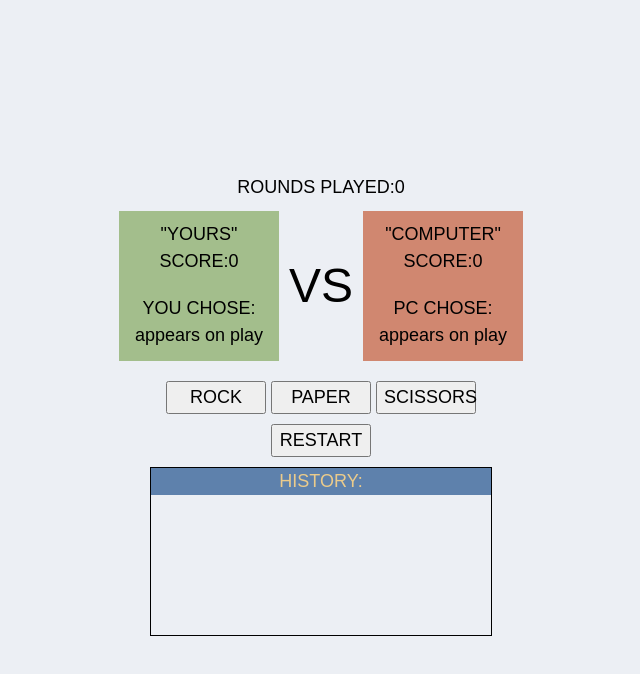
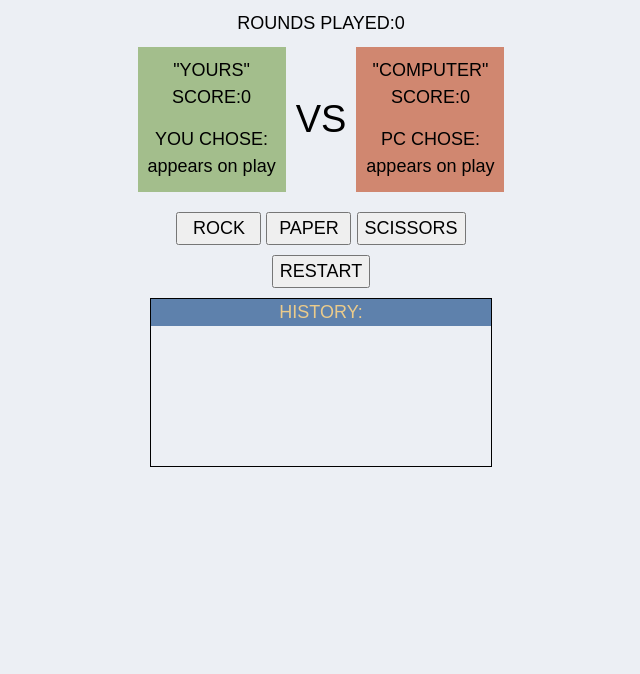
Before and after one commit to dkumza/rock-paper-scissors, a plain HTML site: page index.html in a window 1280 px wide. Shown: the whole page, without its empty margins (319-959 px from the left). Drawn offline with Linux system fonts and the light colour scheme; a web font is replaced by a local one.

Commit message:
styling fix

```diff
--- a/style.css
+++ b/style.css
@@ -16,7 +16,7 @@
     3. Allow percentage-based heights in the application
   */
   html, body {
-    height: 100%;
+    /* height: 100%; */
   }
   /*
     Typographic tweaks!
@@ -26,7 +26,9 @@
   body {
     line-height: 1.5;
     -webkit-font-smoothing: antialiased;
-    /* background-color: #ECEFF4; */
+    background-color: #ECEFF4;
+    /* padding-bottom: 30px; */
+    /* margin-bottom: 30px; */
 
   }
   /*
@@ -57,16 +59,19 @@
 
 
 #game-cont {
+  /* border: 2px solid red; */
   background-color: #ECEFF4;
   display: flex;
   flex-direction: column;
   justify-content: center;
   align-items: center;
   height: 100%;
+  padding-bottom: 30px;
 }
 
 #round-cont {
   display: flex;
+  /* padding-top: 20px; */
   padding: 10px;
 }
 
@@ -85,7 +90,7 @@
 
 #player-cont {
   background-color: #A3BE8C;
-  min-width: 160px;
+  /* min-width: 10px; */
   padding: 10px;
   border-bottom: 2px solid #A3BE8C;
 }
@@ -97,7 +102,7 @@
 
 #pc-cont {
   background-color: #D08770;
-  min-width: 160px;
+  /* min-width: 160px; */
   padding: 10px;
   border-bottom: 2px solid #D08770;
 }
@@ -112,7 +117,7 @@
   flex-direction: column;
   align-items: center;
   justify-content: center;
-  padding-bottom: 20px;
+  padding-bottom: 15px;
 }
 
 .score-c {
@@ -122,7 +127,7 @@
 }
 
 .vs {
-  font-size: 48px;
+  font-size: 38px;
   margin: 0 10px;
 }
 
@@ -138,7 +143,7 @@
   flex-direction: column;
   justify-content: center;
   align-items: center;
-  min-height: 80px;
+  /* min-height: 80px; */
 }
 
 #restart {
@@ -149,8 +154,8 @@
   margin-bottom: 10px;
 }
 .btn-1, .btn-2 {
-  min-width: 100px;
-  max-width: 100px;
+  min-width: 85px;
+  /* max-width: 100px; */
 }
 
 
```
